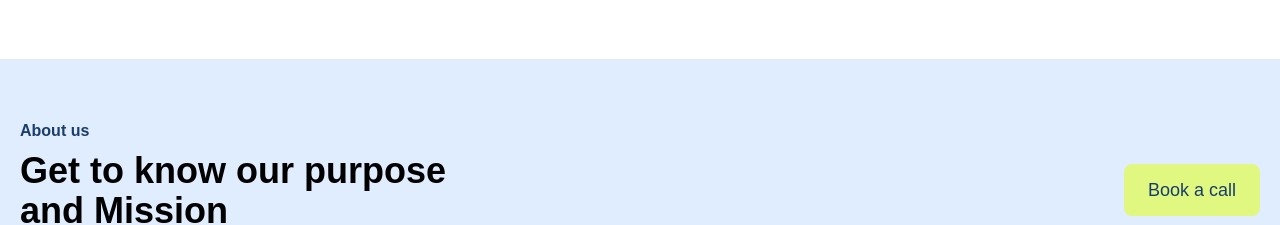
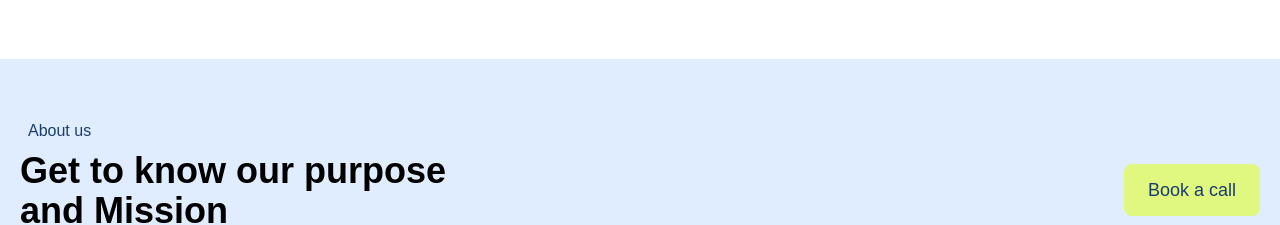
Before and after one commit to alimuhammeddev/Analytica-Haven, a React (Vite) app: page /#/ in a window 1280 px wide. Shown: the part 1372-1597 px from the top of the page. Built offline with nearby package versions, Linux system fonts and the light colour scheme.

Commit message:
final commit

```diff
--- a/src/Pages/Home.jsx
+++ b/src/Pages/Home.jsx
@@ -114,7 +114,7 @@ const Home = () => {
 
       <div className="bg-[#E0EDFE] lg:mt-10">
         <div className="max-w-7xl mx-auto justify-center lg:p-[8] p-5">
-          <h1 className="text-[#193D6F] font-campton font-semibold lg:mt-10">
+          <h1 className="text-[#193D6F] font-campton lg:mt-10 lg:ml-2 ml-1">
             About us
           </h1>
           <div className="flex  items-center justify-between mt-2">
```
